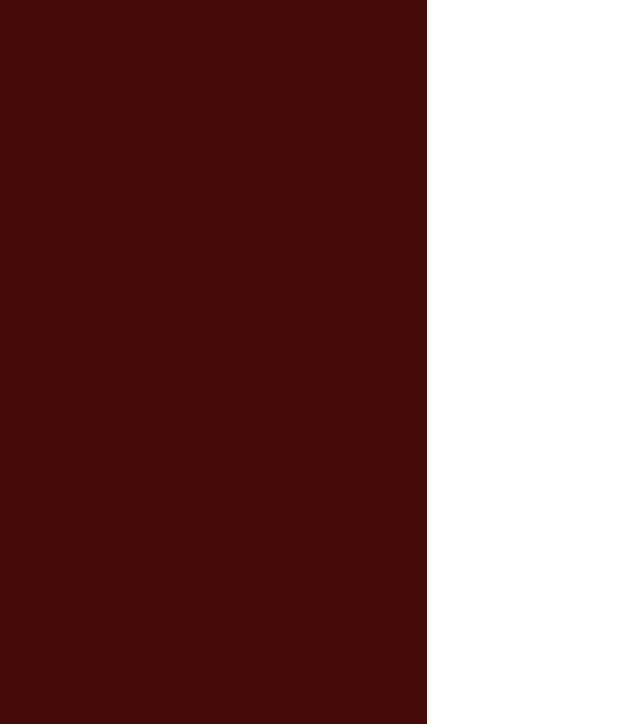
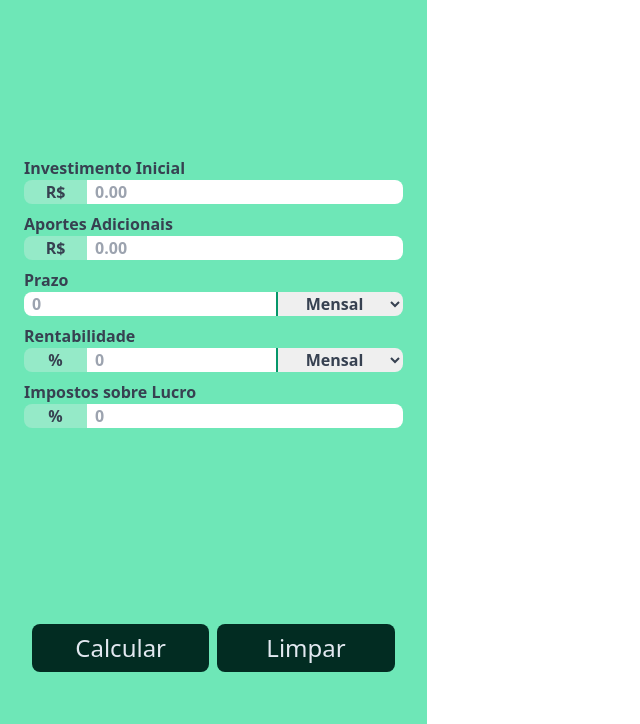
Before and after one commit to JDSdamasceno/Calculadora_Investimentos, a website built with Vite: page index.html in a window 1280 px wide. Shown: the part 76-800 px from the top of the page, without its empty margins (0-640 px from the left). Built offline with nearby package versions, Linux system fonts and the light colour scheme.

Commit message:
Parte estética do Formulário, finalizado

```diff
--- a/index.html
+++ b/index.html
@@ -7,11 +7,56 @@
     <title>Calculadora de Investimentos</title>
   </head>
   <body class="h-[100dvh] grid grid-cols-3 grid-rows-2">
-    <aside class="bg-red-950 row-span-2 bg-emerald-300">
-      <h1 class="text-2xl	font-bold px-6 py-2">Calculadora de inestimentos</h1>
-      <form>
-
+    <aside class="bg-emerald-300 row-span-2 flex flex-col justify-between py-5 px-2">
+      <h1 class="text-2xl	font-bold px-6 py-2"> Calculadora de investimentos</h1>
+      <form class="w-full">
+        <div class="flex w-full flex-col px-4 my-2">
+          <label for="starting-amount" class="font-bold text-gray-700">Investimento Inicial</label>
+          <div class="flex font-bold text-gray-700">
+            <input value="R$" class="w-1/6  text-center rounded-l-lg" type="text" disabled />
+            <input type="text" class="w-5/6 rounded-r-lg px-2" id="starting-amount" placeholder="0.00" />
+          </div>
+        </div>
+        <div class="flex w-full flex-col px-4 my-2">
+          <label for="additional-contribution" class="font-bold text-gray-700">Aportes Adicionais</label>
+          <div class="flex font-bold text-gray-700">
+            <input value="R$" class="w-1/6  text-center rounded-l-lg" type="text" disabled  />
+            <input type="text" class="w-5/6 rounded-r-lg px-2" id="additional-contribution" placeholder="0.00"/>
+          </div>
+        </div>
+        <div class="flex w-full flex-col px-4 my-2">
+          <label for="time-amount" class="font-bold text-gray-700">Prazo</label>
+          <div class="flex font-bold text-gray-700">
+            <input type="text" class="w-2/3 rounded-l-lg px-2" id="time-amount" placeholder="0"/>
+            <select id="time-amount-period" class="w-1/3 rounded-r-lg border-emerald-600	border-l-2 text-center hover:bg-emerald-950 hover:text-slate-200" >
+              <option value="monthly">Mensal</option>
+              <option value="yearly">Anual</option>
+            </select>
+          </div>
+        </div>
+        <div class="flex w-full flex-col px-4 my-2">
+          <label for="return-rate" class="font-bold text-gray-700">Rentabilidade</label>
+          <div class="flex font-bold text-gray-700">
+            <input value="%" class="w-1/6  text-center rounded-l-lg" type="text" disabled />
+            <input type="text" class="w-1/2 px-2" id="return-rate" placeholder="0" />
+            <select id="evaluation-period" class="w-1/3 rounded-r-lg border-emerald-600	border-l-2 text-center hover:bg-emerald-950 hover:text-slate-200" >
+              <option value="monthly">Mensal</option>
+              <option value="yearly">Anual</option>
+            </select>
+          </div>
+        </div>
+        <div class="flex w-full flex-col px-4 my-2">
+          <label for="tax-rate" class="font-bold text-gray-700">Impostos sobre Lucro</label>
+          <div class="flex font-bold text-gray-700">
+            <input value="%" class="w-1/6  text-center rounded-l-lg" type="text" disabled />
+            <input type="text" class="w-5/6 rounded-r-lg px-2" id="tax-rate" placeholder="0"/>
+          </div>
+        </div>
       </form>
+      <div class="flex h-12 px-6 my-8 w-full gap-2">
+        <button class="w-1/2 rounded-lg bg-emerald-950 text-slate-200 hover:bg-emerald-800 text-2xl">Calcular</button>
+        <button class="w-1/2 rounded-lg bg-emerald-950 text-slate-200 hover:bg-emerald-800 text-2xl">Limpar</button>
+      </div>
     </aside>
     <main>
       <p>Resultados</p>
```
